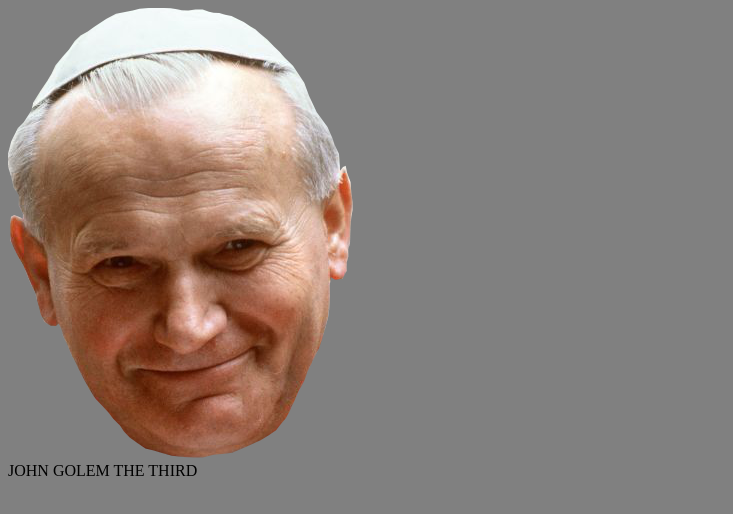
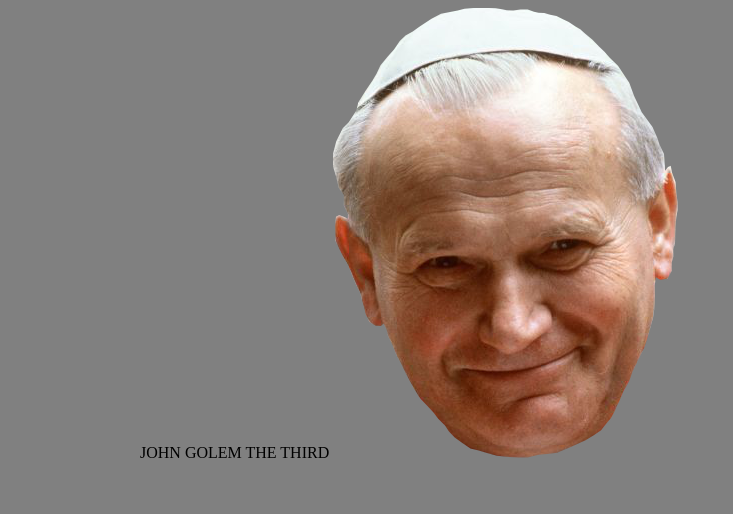
Before and after one commit to Dywan2137/Dywan2137.github.io, a plain HTML site: page index.html in a window 1280 px wide. Shown: the whole page, without its empty margins (0-733 px from the left). Drawn offline with Linux system fonts and the light colour scheme.

Commit message:
Add files via upload

```diff
--- a/index.html
+++ b/index.html
@@ -8,9 +8,9 @@
 	</head>
 	<body>
 		<div id="container">
-		<img src="rzulta.png">
-			<div id="negro">JOHN GOLEM THE THIRD
 
+			<div id="Logo">JOHN GOLEM THE THIRD
+					<img src="rzulta.png">
 
 			</div>
 
--- a/script.js
+++ b/script.js
@@ -1,2 +1,2 @@
-// var imie ="Jam Paweł II";
-// alert(" witam, " + imie);
+var imie ="Jam Paweł II";
+alert(" wypierdalaj, " + imie);
--- a/style.css
+++ b/style.css
@@ -1,3 +1,8 @@
 body{
 	background-color: gray;
 }
+#container{
+	margin-left: auto;
+	margin-right: auto;
+	width: 1000px;
+}
```
